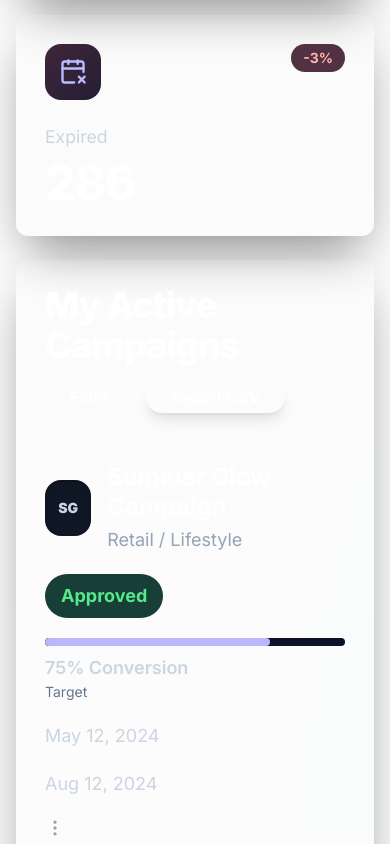
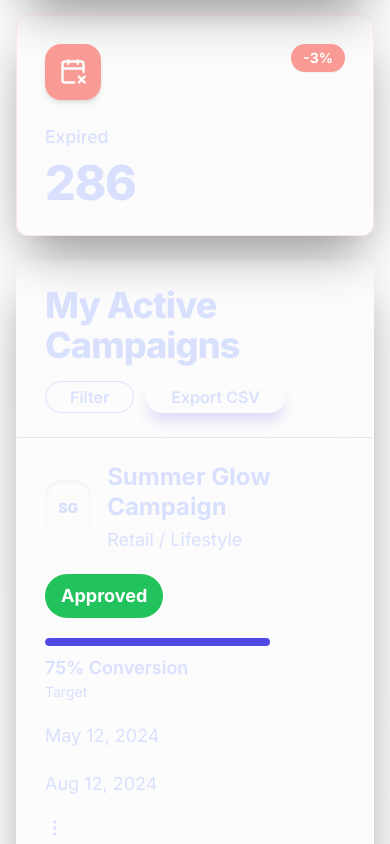
Before and after one commit to Arslan-web-Dev/AdFlow-Pro-AI, a Next.js app: page /dashboard in a window 390 px wide. Shown: the part 960-1804 px from the top of the page. Built offline with nearby package versions, Linux system fonts and the light colour scheme; no server answers.

Commit message:
update code

```diff
--- a/app/dashboard/page.tsx
+++ b/app/dashboard/page.tsx
@@ -5,10 +5,42 @@ import { MoreVertical, ArrowUpRight, CheckCircle2, Clock3, CalendarX2, Layers3 }
 import { Button } from '@/components/ui/button'
 
 const stats = [
-  { label: 'Total Ads', value: '1,284', chip: '+12%', icon: Layers3, tone: 'from-[#252d5b] to-[#1b2148]', chipClass: 'bg-[#2d355f] text-[#d3d8ff]' },
-  { label: 'Active', value: '842', chip: 'Active', icon: CheckCircle2, tone: 'from-[#163552] to-[#1a2748]', chipClass: 'bg-[#213b5d] text-[#9fd8ff]' },
-  { label: 'Pending', value: '156', chip: 'Wait', icon: Clock3, tone: 'from-[#242b55] to-[#1d2448]', chipClass: 'bg-[#353c67] text-[#d9ddff]' },
-  { label: 'Expired', value: '286', chip: '-3%', icon: CalendarX2, tone: 'from-[#40253a] to-[#241e35]', chipClass: 'bg-[#523143] text-[#ffb5b3]' },
+  {
+    label: 'Total Ads',
+    value: '1,284',
+    chip: '+12%',
+    icon: Layers3,
+    color: 'bg-[hsl(var(--primary))] text-white',
+    chipClass: 'bg-[hsl(var(--success))] text-white',
+    borderColor: 'border-[hsl(var(--primary))]/20'
+  },
+  {
+    label: 'Active',
+    value: '842',
+    chip: 'Active',
+    icon: CheckCircle2,
+    color: 'bg-[hsl(var(--success))] text-white',
+    chipClass: 'bg-[hsl(var(--success))] text-white',
+    borderColor: 'border-[hsl(var(--success))]/20'
+  },
+  {
+    label: 'Pending',
+    value: '156',
+    chip: 'Wait',
+    icon: Clock3,
+    color: 'bg-[hsl(var(--warning))] text-white',
+    chipClass: 'bg-[hsl(var(--warning))] text-white',
+    borderColor: 'border-[hsl(var(--warning))]/20'
+  },
+  {
+    label: 'Expired',
+    value: '286',
+    chip: '-3%',
+    icon: CalendarX2,
+    color: 'bg-[hsl(var(--danger))] text-white',
+    chipClass: 'bg-[hsl(var(--danger))] text-white',
+    borderColor: 'border-[hsl(var(--danger))]/20'
+  },
 ]
 
 const campaigns = [
@@ -17,39 +49,39 @@ const campaigns = [
     title: 'Summer Glow Campaign',
     category: 'Retail / Lifestyle',
     status: 'Approved',
-    statusClass: 'bg-[#173f38] text-[#56e98a]',
+    statusClass: 'bg-[hsl(var(--success))] text-white',
     performance: '75% Conversion',
     note: 'Target',
     created: 'May 12, 2024',
     expiry: 'Aug 12, 2024',
     progress: '75%',
-    barClass: 'bg-[#b9b8ff]',
+    barClass: 'bg-[hsl(var(--primary))]',
   },
   {
     image: 'SR',
     title: 'Skyline Real Estate',
     category: 'B2B / PropTech',
     status: 'Pending',
-    statusClass: 'bg-[#32316b] text-[#c5c0ff]',
+    statusClass: 'bg-[hsl(var(--warning))] text-white',
     performance: 'Under Review',
     note: '',
     created: 'May 24, 2024',
     expiry: 'Dec 24, 2024',
     progress: '18%',
-    barClass: 'bg-[#c7c7ff]',
+    barClass: 'bg-[hsl(var(--primary))]',
   },
   {
     image: 'RT',
     title: 'Retro Tech Revival',
     category: 'Collectibles',
     status: 'Rejected',
-    statusClass: 'bg-[#492738] text-[#ffb2b0]',
+    statusClass: 'bg-[hsl(var(--danger))] text-white',
     performance: 'Compliance Issue',
     note: '',
     created: 'Apr 30, 2024',
     expiry: '--',
     progress: '10%',
-    barClass: 'bg-[#6f4255]',
+    barClass: 'bg-[hsl(var(--primary))]',
   },
 ]
 
@@ -119,32 +151,32 @@ export default function DashboardOverview() {
                 key={stat.label}
                 variants={itemVariants}
                 whileHover={{ scale: 1.02, translateY: -5 }}
-                className="af-panel p-7 hover:shadow-primary/5 hover:border-primary/20 transition-all duration-300"
+                className={`af-panel p-7 border ${stat.borderColor} hover:shadow-lg hover:shadow-[hsl(var(--primary))]/10 transition-all duration-300`}
               >
                 <div className="flex items-start justify-between">
-                  <div className={`grid h-14 w-14 place-items-center rounded-2xl bg-gradient-to-br ${stat.tone}`}>
-                    <stat.icon className="h-7 w-7 text-[#b8beff]" />
+                  <div className={`grid h-14 w-14 place-items-center rounded-2xl ${stat.color} shadow-md`}>
+                    <stat.icon className="h-7 w-7" />
                   </div>
-                  <span className={`rounded-full px-3 py-1 text-sm font-bold ${stat.chipClass}`}>{stat.chip}</span>
+                  <span className={`rounded-full px-3 py-1 text-sm font-bold ${stat.chipClass} shadow-sm`}>{stat.chip}</span>
                 </div>
-                <p className="mt-6 text-[1.1rem] text-slate-300">{stat.label}</p>
-                <p className="mt-2 text-5xl font-extrabold tracking-tight text-white">{stat.value}</p>
+                <p className="mt-6 text-[1.1rem] text-muted-foreground font-medium">{stat.label}</p>
+                <p className="mt-2 text-5xl font-extrabold tracking-tight text-foreground">{stat.value}</p>
               </motion.div>
             ))}
           </motion.div>
 
-          <motion.section variants={itemVariants} className="af-panel overflow-hidden border-white/5">
-            <div className="flex flex-col gap-4 border-b border-white/5 px-7 py-6 sm:flex-row sm:items-center sm:justify-between bg-white/[0.01]">
+          <motion.section variants={itemVariants} className="af-panel overflow-hidden border-border/10">
+            <div className="flex flex-col gap-4 border-b border-border/10 px-7 py-6 sm:flex-row sm:items-center sm:justify-between bg-muted/30">
               <div>
-                <h1 className="text-4xl font-extrabold tracking-tight text-white">My Active Campaigns</h1>
+                <h1 className="text-4xl font-extrabold tracking-tight text-foreground">My Active Campaigns</h1>
               </div>
               <div className="flex gap-3">
-                <Button variant="secondary" className="rounded-2xl border border-white/10 bg-white/5 px-6 text-base font-semibold text-white hover:bg-white/10">Filter</Button>
-                <Button className="rounded-2xl bg-primary px-6 text-base font-semibold text-white shadow-lg shadow-primary/25 hover:opacity-90">Export CSV</Button>
+                <Button variant="outline" className="rounded-2xl border-border/50 px-6 text-base font-semibold hover:bg-muted">Filter</Button>
+                <Button className="btn-primary rounded-2xl px-6 text-base font-semibold">Export CSV</Button>
               </div>
             </div>
 
-            <div className="hidden grid-cols-[2.2fr_1.1fr_1.5fr_1.1fr_1fr_40px] gap-4 border-b border-white/5 px-7 py-5 text-sm font-bold uppercase tracking-[0.18em] text-slate-500 lg:grid">
+            <div className="hidden grid-cols-[2.2fr_1.1fr_1.5fr_1.1fr_1fr_40px] gap-4 border-b border-border/10 px-7 py-5 text-sm font-bold uppercase tracking-[0.18em] text-muted-foreground lg:grid">
               <span>Campaign Name</span>
               <span>Status</span>
               <span>Performance</span>
@@ -153,29 +185,29 @@ export default function DashboardOverview() {
               <span />
             </div>
 
-            <div className="divide-y divide-white/5">
+            <div className="divide-y divide-border/10">
               {campaigns.map((campaign, idx) => (
                 <motion.div
                   key={campaign.title}
                   initial={{ opacity: 0, x: -20 }}
                   animate={{ opacity: 1, x: 0 }}
                   transition={{ delay: 0.3 + idx * 0.1 }}
-                  className="grid gap-5 px-7 py-6 lg:grid-cols-[2.2fr_1.1fr_1.5fr_1.1fr_1fr_40px] lg:items-center hover:bg-white/[0.02] transition-colors"
+                  className="grid gap-5 px-7 py-6 lg:grid-cols-[2.2fr_1.1fr_1.5fr_1.1fr_1fr_40px] lg:items-center hover:bg-muted/30 transition-colors"
                 >
                   <div className="flex items-center gap-4">
-                    <div className="grid h-14 w-14 place-items-center rounded-2xl bg-[#101724] text-sm font-black text-slate-300 shadow-inner shadow-black/20 group hover:bg-[#1a2333] transition-colors">
+                    <div className="grid h-14 w-14 place-items-center rounded-2xl bg-muted text-sm font-black text-muted-foreground shadow-inner group hover:bg-muted/70 transition-colors">
                       {campaign.image}
                     </div>
                     <div>
-                      <p className="text-2xl font-bold leading-tight text-white">{campaign.title}</p>
-                      <p className="mt-1 text-lg text-slate-400">{campaign.category}</p>
+                      <p className="text-2xl font-bold leading-tight text-foreground">{campaign.title}</p>
+                      <p className="mt-1 text-lg text-muted-foreground">{campaign.category}</p>
                     </div>
                   </div>
                   <div>
                     <span className={`inline-flex rounded-full px-4 py-2 text-lg font-bold ${campaign.statusClass}`}>{campaign.status}</span>
                   </div>
                   <div>
-                    <div className="mb-2 h-2 w-full overflow-hidden rounded-full bg-[#0c1328]">
+                    <div className="mb-2 h-2 w-full overflow-hidden rounded-full bg-muted">
                       <motion.div
                         initial={{ width: 0 }}
                         animate={{ width: campaign.progress }}
@@ -183,27 +215,27 @@ export default function DashboardOverview() {
                         className={`h-full rounded-full ${campaign.barClass}`}
                       />
                     </div>
-                    <p className="text-lg font-semibold text-slate-300">{campaign.performance}</p>
-                    {campaign.note ? <p className="text-sm text-slate-500">{campaign.note}</p> : null}
+                    <p className="text-lg font-semibold text-muted-foreground">{campaign.performance}</p>
+                    {campaign.note ? <p className="text-sm text-muted-foreground">{campaign.note}</p> : null}
                   </div>
-                  <p className="text-lg text-slate-300">{campaign.created}</p>
-                  <p className="text-lg text-slate-300">{campaign.expiry}</p>
-                  <button type="button" className="text-slate-400 transition hover:text-white" aria-label={`More actions for ${campaign.title}`}>
+                  <p className="text-lg text-muted-foreground">{campaign.created}</p>
+                  <p className="text-lg text-muted-foreground">{campaign.expiry}</p>
+                  <button type="button" className="text-muted-foreground transition hover:text-foreground" aria-label={`More actions for ${campaign.title}`}>
                     <MoreVertical className="h-5 w-5" />
                   </button>
                 </motion.div>
               ))}
             </div>
 
-            <div className="border-t border-white/5 px-7 py-5 text-center">
-              <button type="button" className="text-xl font-semibold text-[#d7dbff] transition hover:text-white">View All Campaigns</button>
+            <div className="border-t border-border/10 px-7 py-5 text-center">
+              <button type="button" className="text-xl font-semibold text-primary transition hover:text-primary/80">View All Campaigns</button>
             </div>
           </motion.section>
         </div>
 
         <aside className="space-y-6">
-          <motion.section variants={itemVariants} className="af-panel p-7 border-white/5">
-            <h2 className="text-4xl font-extrabold tracking-tight text-white">Recent Activity</h2>
+          <motion.section variants={itemVariants} className="af-panel p-7 border-border/10">
+            <h2 className="text-4xl font-extrabold tracking-tight text-foreground">Recent Activity</h2>
             <div className="mt-8 space-y-8">
               {activity.map((item, idx) => (
                 <motion.div
@@ -213,43 +245,43 @@ export default function DashboardOverview() {
                   transition={{ delay: 0.4 + idx * 0.1 }}
                   className="flex gap-4 group"
                 >
-                  <span className={`mt-2 h-3 w-3 flex-none rounded-full ${item.dot} ring-4 ring-transparent group-hover:ring-primary/20 transition-all`} />
+                  <span className={`mt-2 h-3 w-3 flex-none rounded-full bg-primary ring-4 ring-transparent group-hover:ring-primary/20 transition-all`} />
                   <div>
-                    <p className="text-[1.7rem] font-bold leading-tight text-white group-hover:text-primary transition-colors">{item.title}</p>
-                    <p className="mt-2 text-lg leading-8 text-slate-300">{item.text}</p>
-                    <p className="mt-3 text-base text-slate-500">{item.time}</p>
+                    <p className="text-[1.7rem] font-bold leading-tight text-foreground group-hover:text-primary transition-colors">{item.title}</p>
+                    <p className="mt-2 text-lg leading-8 text-muted-foreground">{item.text}</p>
+                    <p className="mt-3 text-base text-muted-foreground">{item.time}</p>
                   </div>
                 </motion.div>
               ))}
             </div>
-            <Button variant="secondary" className="mt-10 h-14 w-full rounded-2xl border border-white/10 bg-white/5 text-lg font-bold uppercase tracking-[0.1em] text-white hover:bg-white/10 transition-all">View Full History</Button>
+            <Button variant="outline" className="mt-10 h-14 w-full rounded-2xl border-border/50 text-lg font-bold uppercase tracking-[0.1em] hover:bg-muted transition-all">View Full History</Button>
           </motion.section>
 
           <motion.section
             variants={itemVariants}
             whileHover={{ scale: 1.02 }}
-            className="overflow-hidden rounded-[28px] border border-cyan-400/10 bg-gradient-to-br from-[#5a4cf6] to-[#179aea] p-7 shadow-[0_25px_70px_rgba(20,157,233,0.15)] relative group"
+            className="overflow-hidden rounded-[28px] border border-primary/20 bg-gradient-to-br from-[hsl(var(--primary))] to-[hsl(var(--accent))] p-7 shadow-lg shadow-primary/20 relative group"
           >
             <div className="absolute inset-0 bg-white/10 opacity-0 group-hover:opacity-100 transition-opacity pointer-events-none" />
             <h3 className="text-4xl font-extrabold tracking-tight text-white">Upgrade to Enterprise</h3>
-            <p className="mt-4 text-lg leading-8 text-blue-50/90">Unlock advanced analytics and direct support.</p>
-            <Button className="mt-10 h-14 rounded-2xl bg-white/90 px-8 text-xl font-bold text-[#544ef5] hover:bg-white shadow-xl shadow-black/10">Upgrade Now <ArrowUpRight className="ml-2 h-5 w-5" /></Button>
+            <p className="mt-4 text-lg leading-8 text-white/90">Unlock advanced analytics and direct support.</p>
+            <Button className="mt-10 h-14 rounded-2xl bg-white/90 px-8 text-xl font-bold text-primary hover:bg-white shadow-xl shadow-black/10">Upgrade Now <ArrowUpRight className="ml-2 h-5 w-5" /></Button>
           </motion.section>
         </aside>
       </div>
 
       <motion.footer
         variants={itemVariants}
-        className="flex flex-col gap-4 border-t border-white/5 px-1 pt-8 text-sm text-slate-400 sm:flex-row sm:items-center sm:justify-between"
+        className="flex flex-col gap-4 border-t border-border/10 px-1 pt-8 text-sm text-muted-foreground sm:flex-row sm:items-center sm:justify-between"
       >
         <div>
-          <p className="text-2xl font-extrabold uppercase text-white tracking-wider">AdFlow <span className="text-primary">Pro</span></p>
+          <p className="text-2xl font-extrabold uppercase text-foreground tracking-wider">AdFlow <span className="text-primary">Pro</span></p>
           <p className="mt-2">© 2024 AdFlow Pro. The Digital Curator.</p>
         </div>
         <div className="flex flex-wrap gap-6 text-xs font-semibold uppercase tracking-[0.18em]">
-          <span className="cursor-pointer hover:text-white transition-colors">Privacy Policy</span>
-          <span className="cursor-pointer hover:text-white transition-colors">Terms of Service</span>
-          <span className="cursor-pointer hover:text-white transition-colors">Cookie Policy</span>
+          <span className="cursor-pointer hover:text-foreground transition-colors">Privacy Policy</span>
+          <span className="cursor-pointer hover:text-foreground transition-colors">Terms of Service</span>
+          <span className="cursor-pointer hover:text-foreground transition-colors">Cookie Policy</span>
         </div>
       </motion.footer>
     </motion.div>
--- a/app/globals.css
+++ b/app/globals.css
@@ -111,22 +111,22 @@
   .dark {
     --background: 222 56% 10%;
     --foreground: 228 90% 92%;
-    --card: 222 38% 15%;
+    --card: 222 35% 20%;
     --card-foreground: 228 90% 92%;
-    --popover: 222 38% 15%;
+    --popover: 222 35% 20%;
     --popover-foreground: 228 90% 92%;
     --primary: 243 75% 59%;
     --primary-foreground: 245 100% 96%;
-    --secondary: 228 22% 23%;
+    --secondary: 228 22% 25%;
     --secondary-foreground: 228 90% 92%;
-    --muted: 228 22% 23%;
+    --muted: 228 22% 25%;
     --muted-foreground: 248 23% 81%;
     --accent: 199 100% 77%;
     --accent-foreground: 222 60% 12%;
     --destructive: 4 90% 78%;
     --destructive-foreground: 349 100% 12%;
-    --border: 222 50% 12%;
-    --input: 222 70% 8%;
+    --border: 222 50% 15%;
+    --input: 222 70% 10%;
     --ring: 243 75% 59%;
     --chart-1: 243 75% 59%;
     --chart-2: 199 88% 53%;
@@ -145,8 +145,8 @@
     --info-foreground: 210 100% 98%;
 
     --surface: 222 56% 10%;
-    --surface-container: 222 28% 18%;
-    --surface-container-high: 222 28% 18%;
+    --surface-container: 222 35% 20%;
+    --surface-container-high: 222 35% 20%;
     --on-surface: 228 90% 92%;
     --on-surface-variant: 248 23% 81%;
   }
@@ -376,59 +376,125 @@
 
   /* Advanced Button System */
   .btn {
-    @apply inline-flex items-center justify-center gap-2 font-semibold rounded-lg transition-all duration-200;
-    @apply focus:outline-none focus:ring-2 focus:ring-offset-2;
-    @apply active:scale-[0.98];
+    display: inline-flex;
+    align-items: center;
+    justify-content: center;
+    gap: 0.5rem;
+    font-weight: 600;
+    border-radius: 0.5rem;
+    transition: all 0.2s;
+    outline: none;
+  }
+
+  .btn:active {
+    transform: scale(0.98);
   }
 
   .btn-primary {
-    @apply btn bg-primary text-primary-foreground hover:bg-primary/90;
-    @apply focus:ring-primary;
-    @apply shadow-lg shadow-primary/20;
+    background-color: hsl(var(--primary));
+    color: hsl(var(--primary-foreground));
+    box-shadow: 0 10px 15px -3px hsl(var(--primary) / 0.2);
+  }
+
+  .btn-primary:hover {
+    opacity: 0.9;
+  }
+
+  .btn-primary:focus-visible {
+    --tw-ring-color: hsl(var(--primary));
   }
 
   .btn-secondary {
-    @apply btn bg-secondary text-secondary-foreground hover:bg-secondary/80;
-    @apply focus:ring-secondary;
+    background-color: hsl(var(--secondary));
+    color: hsl(var(--secondary-foreground));
+  }
+
+  .btn-secondary:hover {
+    opacity: 0.8;
+  }
+
+  .btn-secondary:focus-visible {
+    --tw-ring-color: hsl(var(--secondary));
   }
 
   .btn-success {
-    @apply btn bg-[hsl(var(--success))] text-[hsl(var(--success-foreground))] hover:bg-[hsl(var(--success))/90];
-    @apply focus:ring-[hsl(var(--success))];
-    @apply shadow-lg shadow-[hsl(var(--success))/20];
+    background-color: hsl(var(--success));
+    color: hsl(var(--success-foreground));
+    box-shadow: 0 10px 15px -3px hsl(var(--success) / 0.2);
+  }
+
+  .btn-success:hover {
+    opacity: 0.9;
+  }
+
+  .btn-success:focus-visible {
+    --tw-ring-color: hsl(var(--success));
   }
 
   .btn-warning {
-    @apply btn bg-[hsl(var(--warning))] text-[hsl(var(--warning-foreground))] hover:bg-[hsl(var(--warning))/90];
-    @apply focus:ring-[hsl(var(--warning))];
-    @apply shadow-lg shadow-[hsl(var(--warning))/20];
+    background-color: hsl(var(--warning));
+    color: hsl(var(--warning-foreground));
+    box-shadow: 0 10px 15px -3px hsl(var(--warning) / 0.2);
+  }
+
+  .btn-warning:hover {
+    opacity: 0.9;
+  }
+
+  .btn-warning:focus-visible {
+    --tw-ring-color: hsl(var(--warning));
   }
 
   .btn-danger {
-    @apply btn bg-[hsl(var(--danger))] text-[hsl(var(--danger-foreground))] hover:bg-[hsl(var(--danger))/90];
-    @apply focus:ring-[hsl(var(--danger))];
-    @apply shadow-lg shadow-[hsl(var(--danger))/20];
+    background-color: hsl(var(--danger));
+    color: hsl(var(--danger-foreground));
+    box-shadow: 0 10px 15px -3px hsl(var(--danger) / 0.2);
+  }
+
+  .btn-danger:hover {
+    opacity: 0.9;
+  }
+
+  .btn-danger:focus-visible {
+    --tw-ring-color: hsl(var(--danger));
   }
 
   .btn-ghost {
-    @apply btn hover:bg-accent hover:text-accent-foreground;
+    background-color: transparent;
+  }
+
+  .btn-ghost:hover {
+    background-color: hsl(var(--accent));
+    color: hsl(var(--accent-foreground));
   }
 
   .btn-outline {
-    @apply btn border border-input bg-background hover:bg-accent hover:text-accent-foreground;
+    border: 1px solid hsl(var(--input));
+    background-color: hsl(var(--background));
+  }
+
+  .btn-outline:hover {
+    background-color: hsl(var(--accent));
+    color: hsl(var(--accent-foreground));
   }
 
   /* Button Sizes */
   .btn-sm {
-    @apply h-9 px-3 text-sm;
+    height: 2.25rem;
+    padding: 0 0.75rem;
+    font-size: 0.875rem;
   }
 
   .btn-md {
-    @apply h-10 px-4 text-sm;
+    height: 2.5rem;
+    padding: 0 1rem;
+    font-size: 0.875rem;
   }
 
   .btn-lg {
-    @apply h-12 px-6 text-base;
+    height: 3rem;
+    padding: 0 1.5rem;
+    font-size: 1rem;
   }
 
   /* Animation utilities */
```
Also changed, not shown: app/dashboard/ads/page.tsx (+57 -54 lines).
